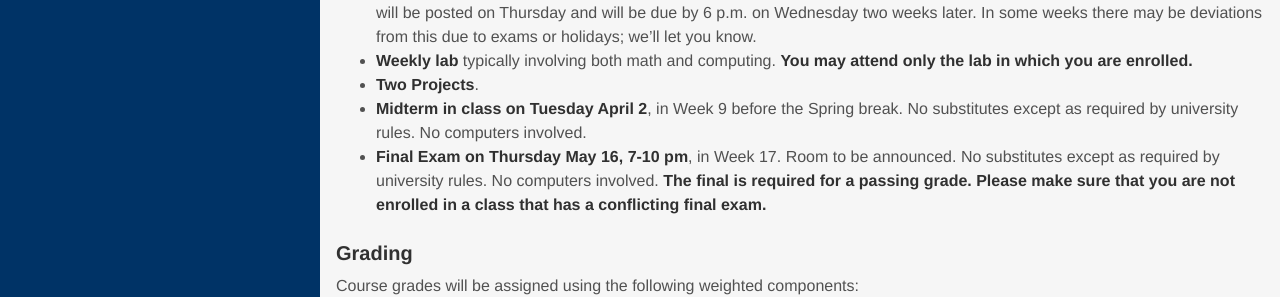
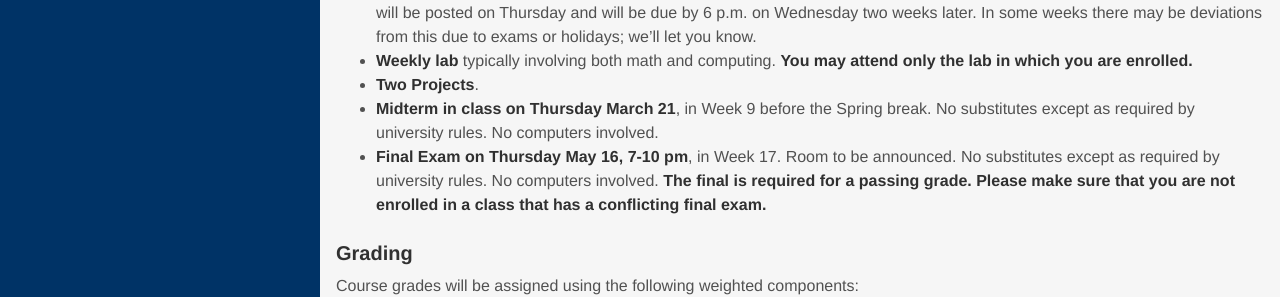
Before and after one commit to stat154/stat154.github.io, a Jekyll site: the page built from logistics.md, in a window 1280 px wide and 1236 px high. Shown: the part 417-714 px from the top of the window. Built offline with Jekyll 4.4.1, drawn with Linux system fonts in a browser that asks for light colours; some web fonts are replaced.

Commit message:
updated logistics

```diff
--- a/logistics.md
+++ b/logistics.md
@@ -14,7 +14,7 @@ TU, TH 8:00 am - 9:29 am
 - **Biweekly homework** which you will turn in on Gradescope. Most of the homework will be done in R Markdown. Homework will be posted on Thursday and will be due by 6 p.m. on Wednesday two weeks later. In some weeks there may be deviations from this due to exams or holidays; we'll let you know.
 - **Weekly lab** typically involving both math and computing. **You may attend only the lab in which you are enrolled.**
 - **Two Projects**.
-- **Midterm in class on Tuesday April 2**, in Week 9 before the Spring break. No substitutes except as required by university rules. No computers involved.
+- **Midterm in class on Thursday March 21**, in Week 9 before the Spring break. No substitutes except as required by university rules. No computers involved.
 - **Final Exam on Thursday May 16, 7-10 pm**, in Week 17. Room to be announced. No substitutes except as required by university rules. No computers involved. **The final is required for a passing grade. Please make sure that you are not enrolled in a class that has a conflicting final exam.**
 
 ### Grading ###
```
